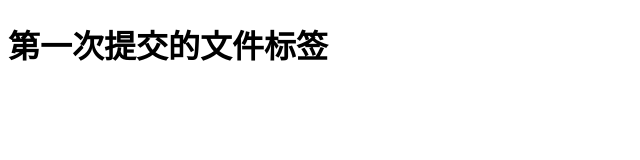
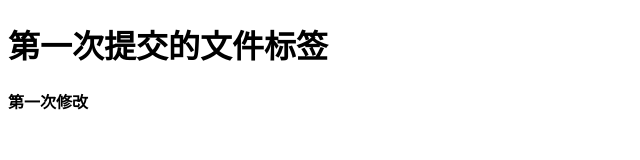
Before and after one commit to tengxiaohua/myproject, a plain HTML site: page index.html in a window 1280 px wide. Shown: the whole page, without its empty margins (0-640 px from the left). Drawn offline with Linux system fonts and the light colour scheme.

Commit message:
修改了文件
第一次修改

```diff
--- a/index.html
+++ b/index.html
@@ -6,5 +6,6 @@
 	</head>
 	<body>
     <h1>第一次提交的文件标签</h1>
+		<b>第一次修改</b>
 	</body>
 </html>
```
